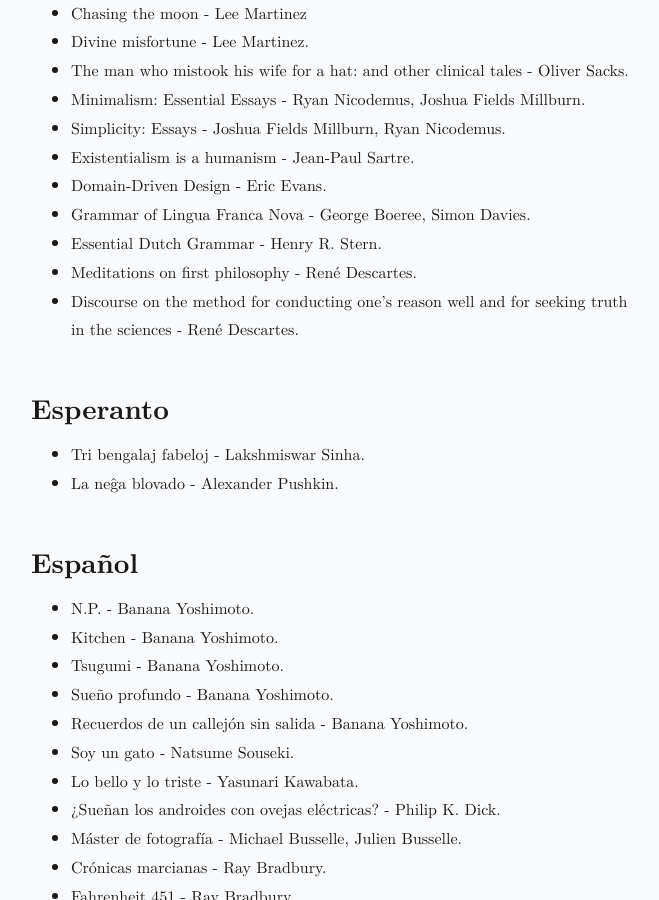
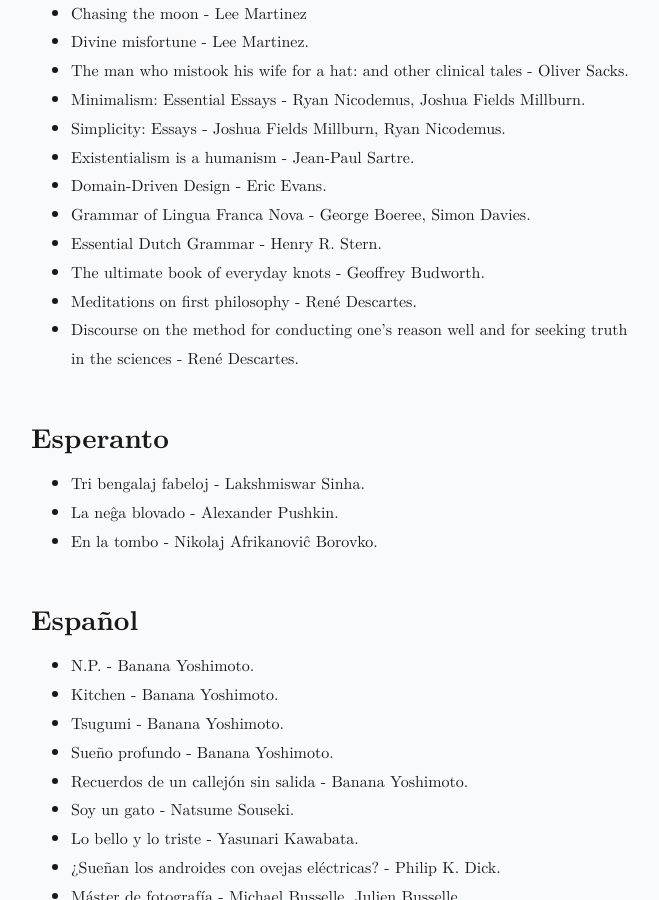
Before and after one commit to jProgr/jprogr.github.io, a Jekyll site: the page built from pages/books-read.md, in a window 1280 px wide and 900 px high, scrolled down 1244 px. Shown: the whole window, without its empty margins (309-968 px from the left). Built offline with Jekyll 4.4.1, drawn with Linux system fonts in a browser that asks for light colours.

Commit message:
Update content
Updated "Books read".

```diff
--- a/pages/books-read.md
+++ b/pages/books-read.md
@@ -50,6 +50,7 @@ These are lists of the books that I have read and enjoyed enough to put in a lis
 - Domain-Driven Design - Eric Evans.
 - Grammar of Lingua Franca Nova - George Boeree, Simon Davies.
 - Essential Dutch Grammar - Henry R. Stern.
+- The ultimate book of everyday knots - Geoffrey Budworth.
 - Meditations on first philosophy - René Descartes.
 - Discourse on the method for conducting one's reason well and for seeking truth in the sciences - René Descartes.
 
@@ -57,6 +58,7 @@ These are lists of the books that I have read and enjoyed enough to put in a lis
 
 - Tri bengalaj fabeloj - Lakshmiswar Sinha.
 - La neĝa blovado - Alexander Pushkin.
+- En la tombo - Nikolaj Afrikanoviĉ Borovko.
 
 ## Español
 
```
